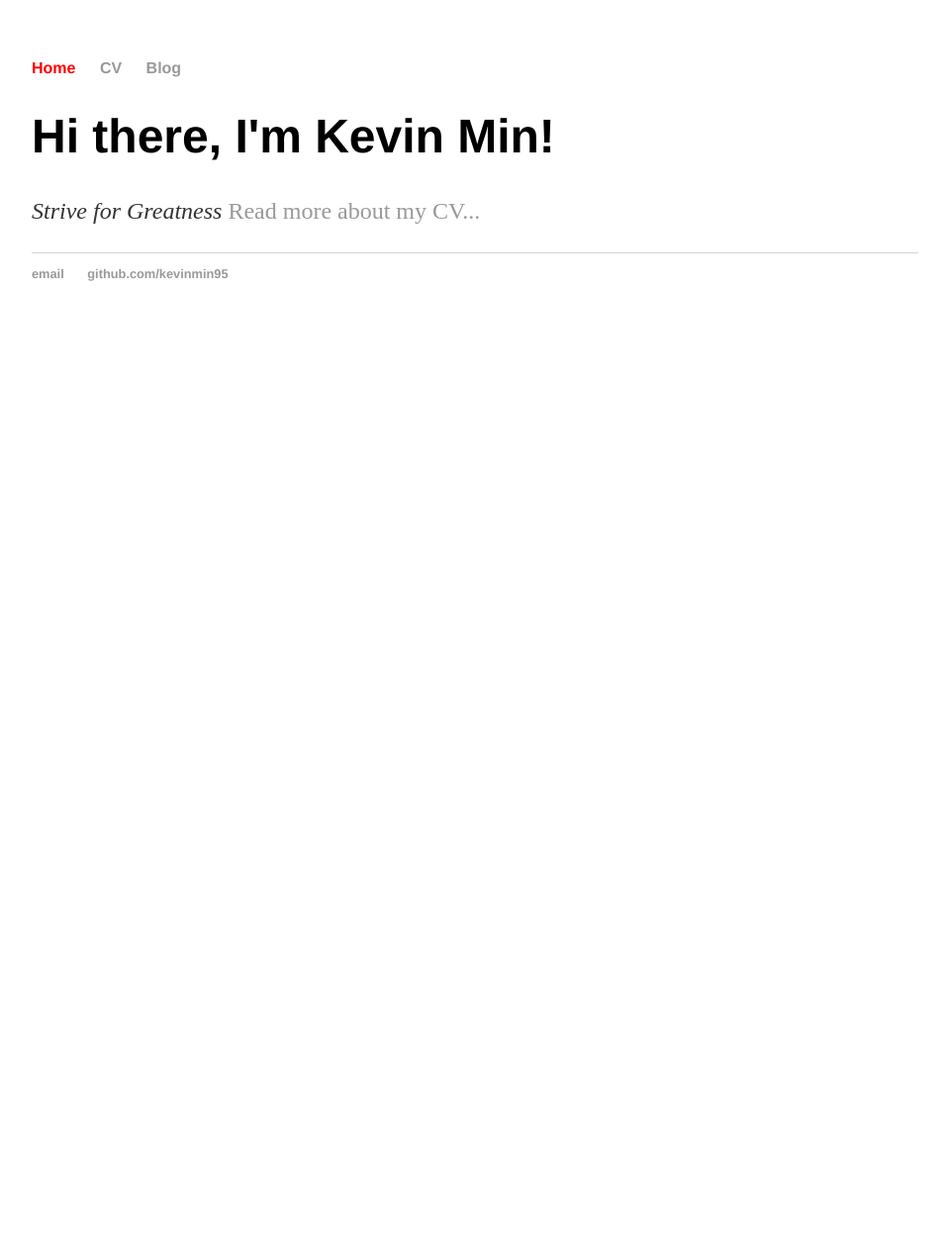
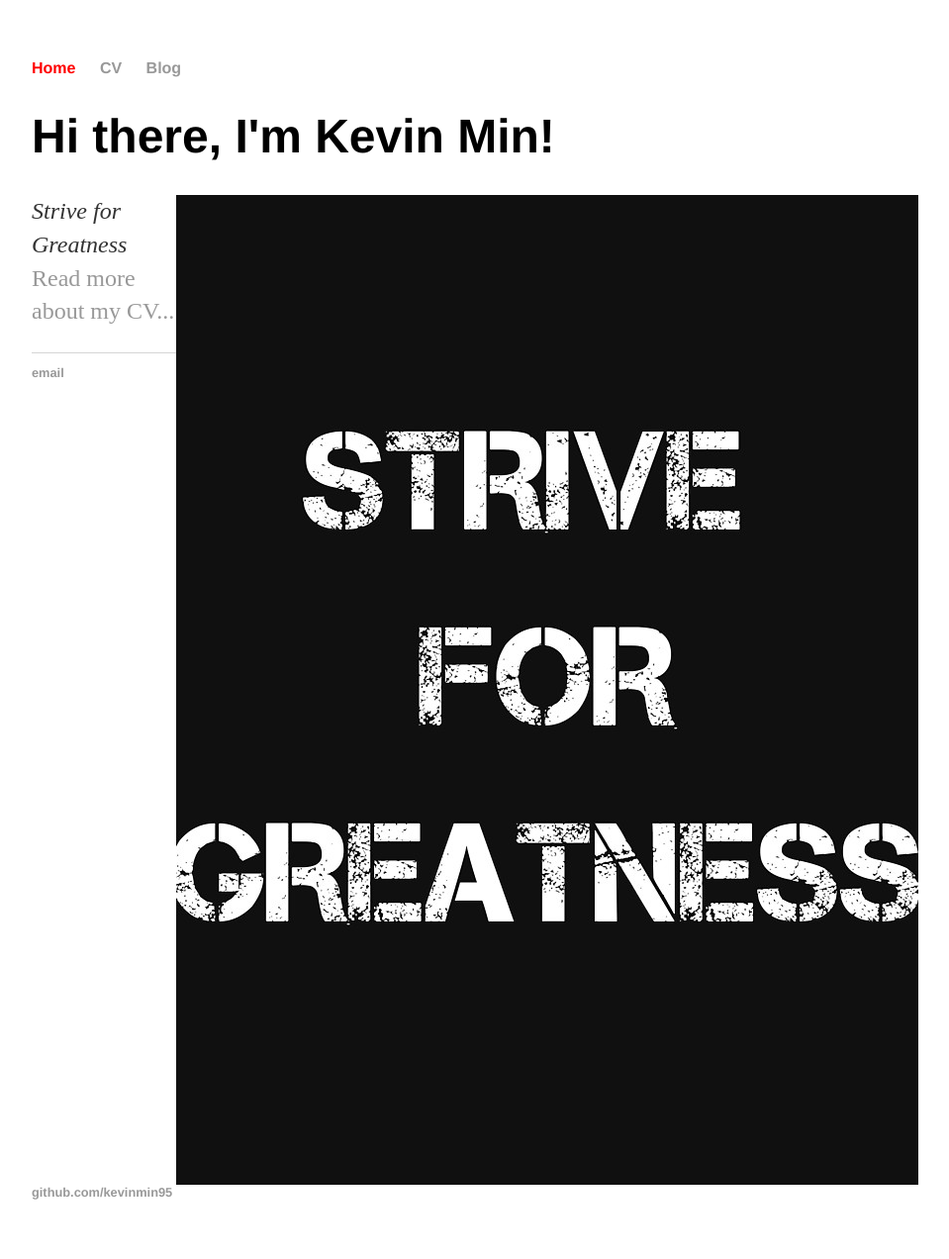
Before and after one commit to KevinMIN95/kevinmin95.github.com, a Jekyll site: the page built from index.html, in a window 1280 px wide. Shown: the whole page at 99% size, without its empty margins (160-1119 px from the left). Built offline with Jekyll 4.4.1, drawn with Linux system fonts in a browser that asks for light colours; before the commit the page ends 900 px from its top, so only the background shows below that.

Commit message:
add image(strive.jpg)

```diff
--- a/index.html
+++ b/index.html
@@ -4,5 +4,12 @@ title: Kevin Min
 ---
 <div class="blurb">
 	<h1>Hi there, I'm Kevin Min!</h1>
-	<p> <em>Strive for Greatness</em> <a href="/cv">Read more about my CV...</a></p>
+	<p>
+		<img src="{{ site.url }}/assets/images/strive.jpg" alt="Strive for Greatness"
+		style="float:right;">
+		<em>Strive for Greatness</em>
+		<a href="/cv">Read more about my CV...</a>
+	</p>
+
+
 </div><!-- /.blurb -->
```
